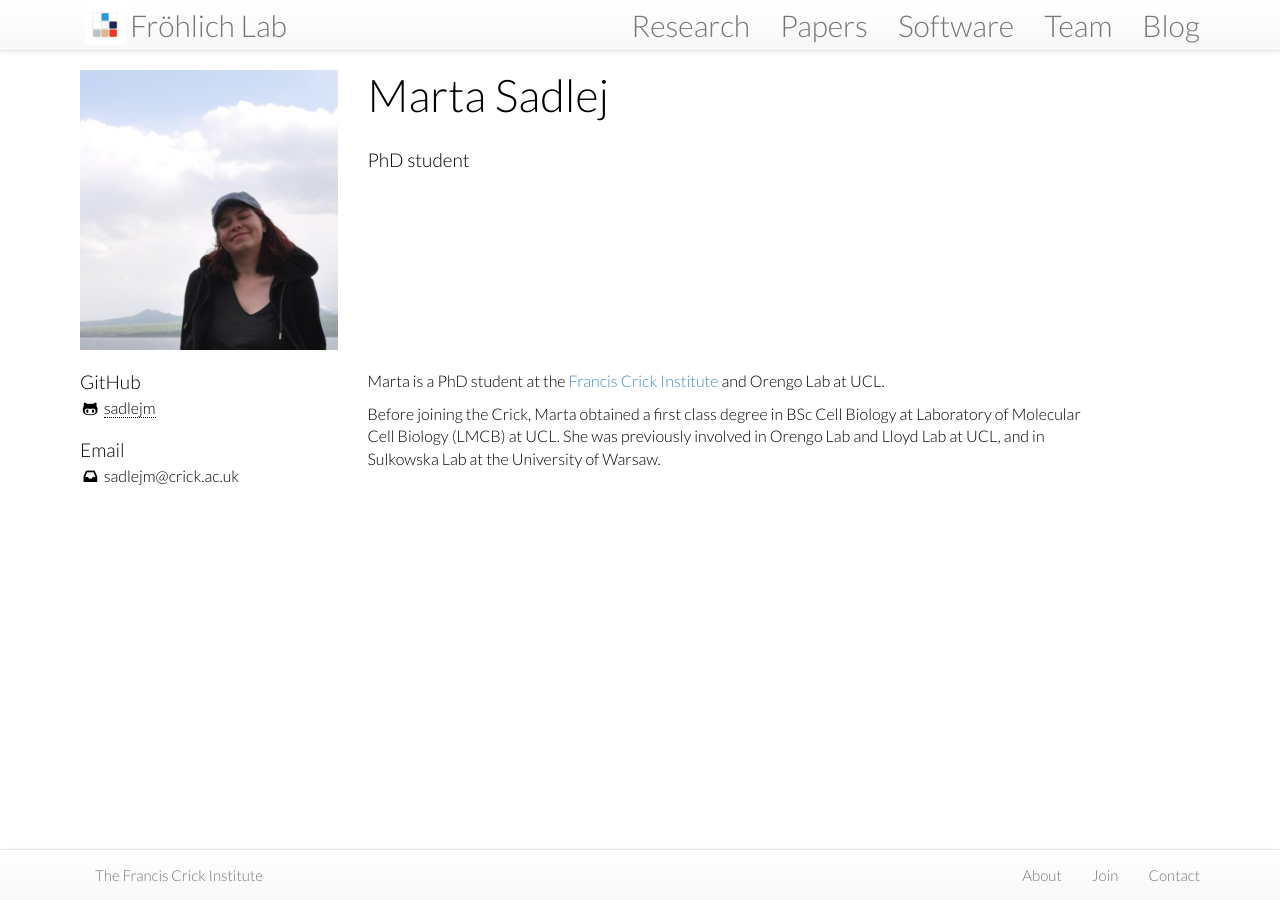
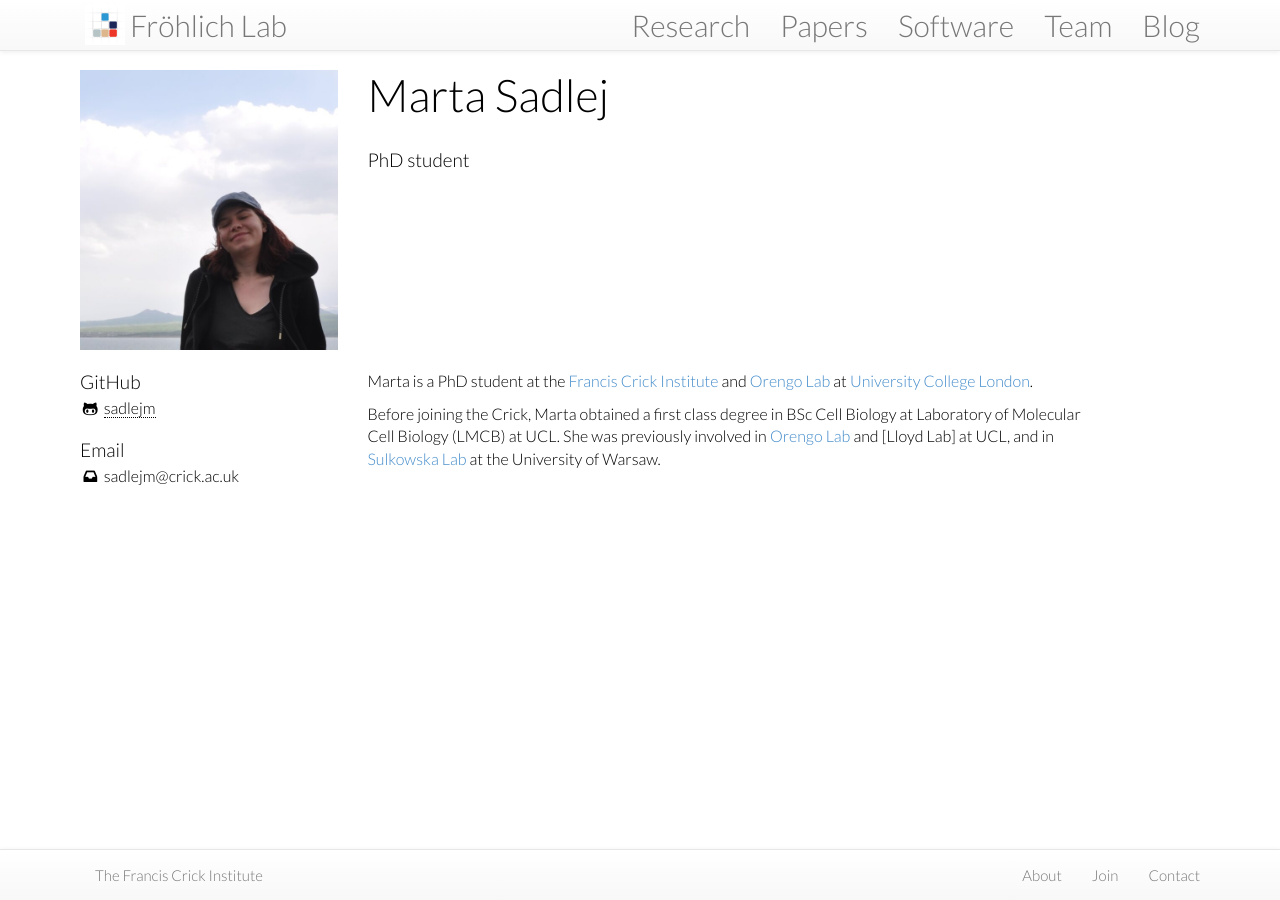
Before and after one commit to frohlich-lab/frohlichlab.github.io, a Jekyll site: the page built from team/_posts/2023-10-05-Marta.md, in a window 1280 px wide. Built offline with Jekyll 4.4.1, drawn with Linux system fonts in a browser that asks for light colours; nearby versions of some CDN libraries; some of the changed lines change nothing that is shown.

Commit message:
Marta post update links

```diff
--- a/team/_posts/2023-10-05-Marta.md
+++ b/team/_posts/2023-10-05-Marta.md
@@ -9,16 +9,12 @@ github: sadlejm
 image: /assets/images/team/Marta.jpg
 alum: false
 ---
-Marta is a PhD student at the [Francis Crick Institute] and Orengo Lab at UCL.
+Marta is a PhD student at the [Francis Crick Institute] and [Orengo Lab] at [University College London].
 
-Before joining the Crick, Marta obtained a first class degree in BSc Cell Biology at Laboratory of Molecular Cell Biology (LMCB) at UCL. She was previously involved in Orengo Lab and Lloyd Lab at UCL, and in Sulkowska Lab at the University of Warsaw.
+Before joining the Crick, Marta obtained a first class degree in BSc Cell Biology at Laboratory of Molecular Cell Biology (LMCB) at UCL. She was previously involved in [Orengo Lab] and [Lloyd Lab] at UCL, and in [Sulkowska Lab] at the University of Warsaw.
 
 [Francis Crick Institute]: https://www.crick.ac.uk
-[Human Frontier Science Program]: https://www.hfsp.org
-[Laboratory of Systems Pharmacology]: https://labsyspharm.org
-[Harvard Medical School]: https://hms.harvard.edu
-[Technische Universität München]: https://www.tum.de
-[Institute of Computational Biology]: https://www.helmholtz-munich.de/en/icb
-[Helmholtz Munich]: https://www.helmholtz-munich.de/
 [University College London]:https://www.ucl.ac.uk/
-[Imperial College London]: https://www.imperial.ac.uk/
+[Orengo Lab]:https://www.ucl.ac.uk/orengo-group/
+[Lloyd Lab, LMCB]:https://www.ucl.ac.uk/lmcb/users/alison-lloyd
+[Sulkowska Lab]:https://jsulkowska.cent.uw.edu.pl/
```
